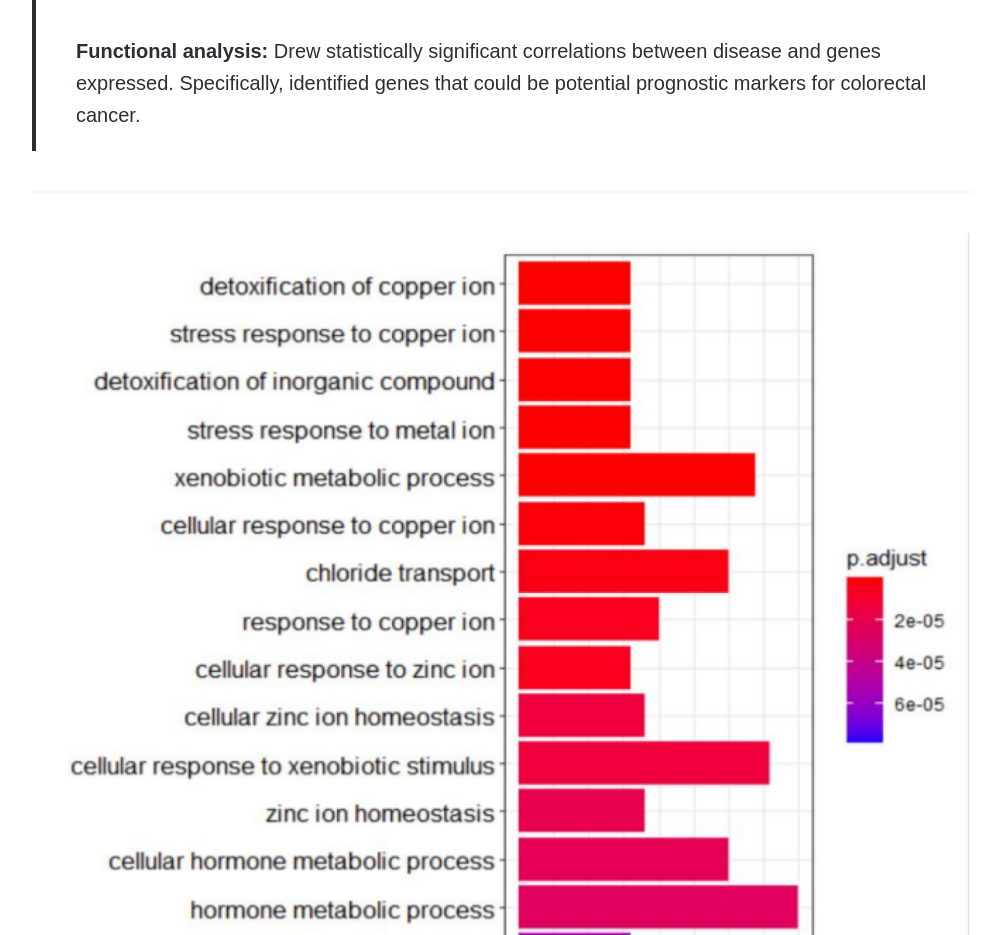
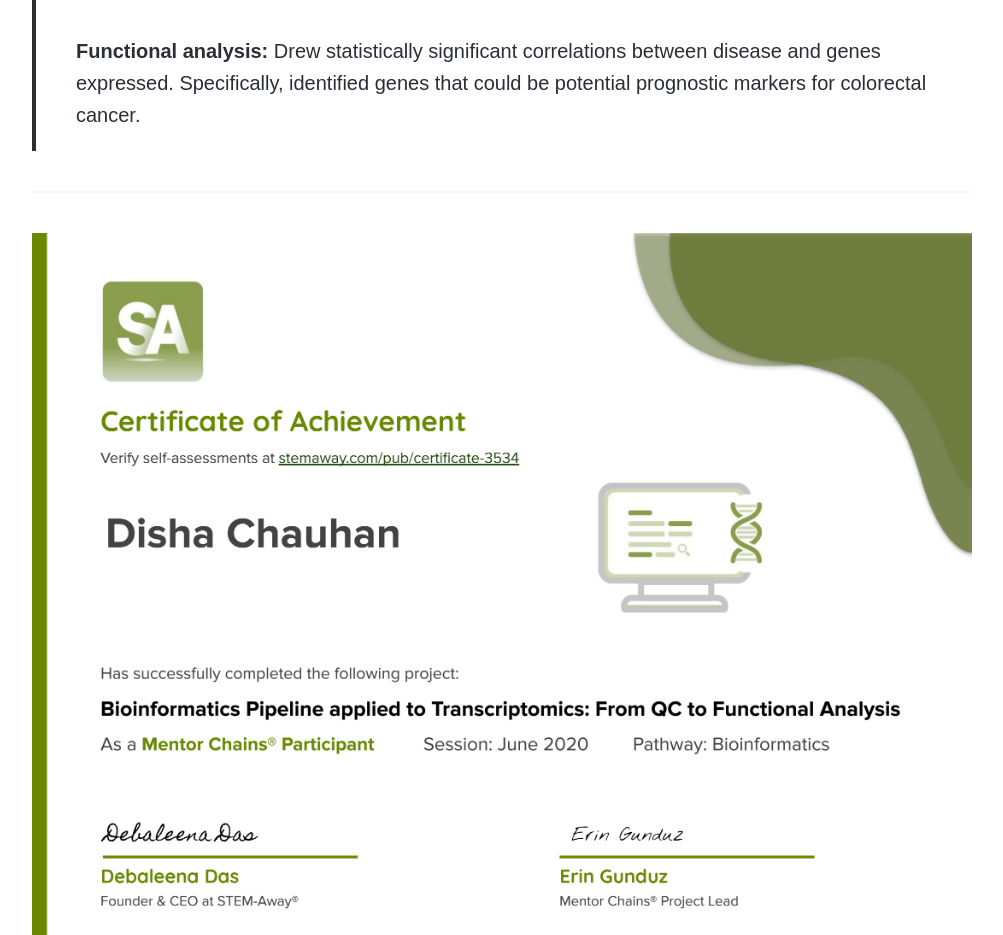
Before and after one commit to disha-22/disha-22.github.io, a Jekyll site: the page built from _projects/bio.md, in a window 1280 px wide. Shown: the part 2917-3852 px from the top of the page, without its empty margins (138-1141 px from the left). Built offline with Jekyll 4.4.1, drawn with Linux system fonts in a browser that asks for light colours; nearby versions of some CDN libraries; some web fonts are replaced.

Commit message:
Update bio.md

```diff
--- a/_projects/bio.md
+++ b/_projects/bio.md
@@ -38,8 +38,8 @@
 ---
 
 <div class="gallery" data-columns="1">
+	<img src="/images/sa-certificate.png">
 	<img src="/images/bio.PNG">
-	<img src="/images/sa-certificate.png">
 	<img src="/images/heatmap3.png">
 </div>
 
```
